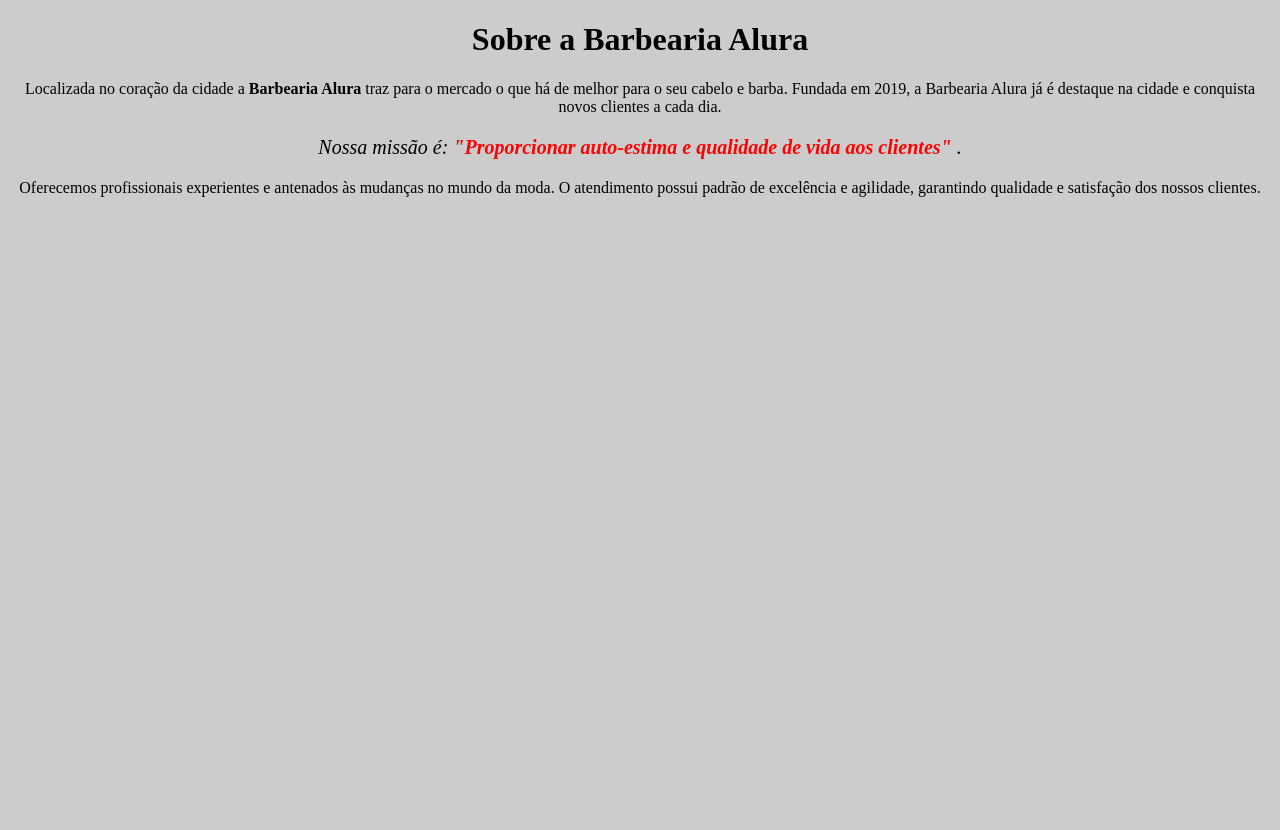
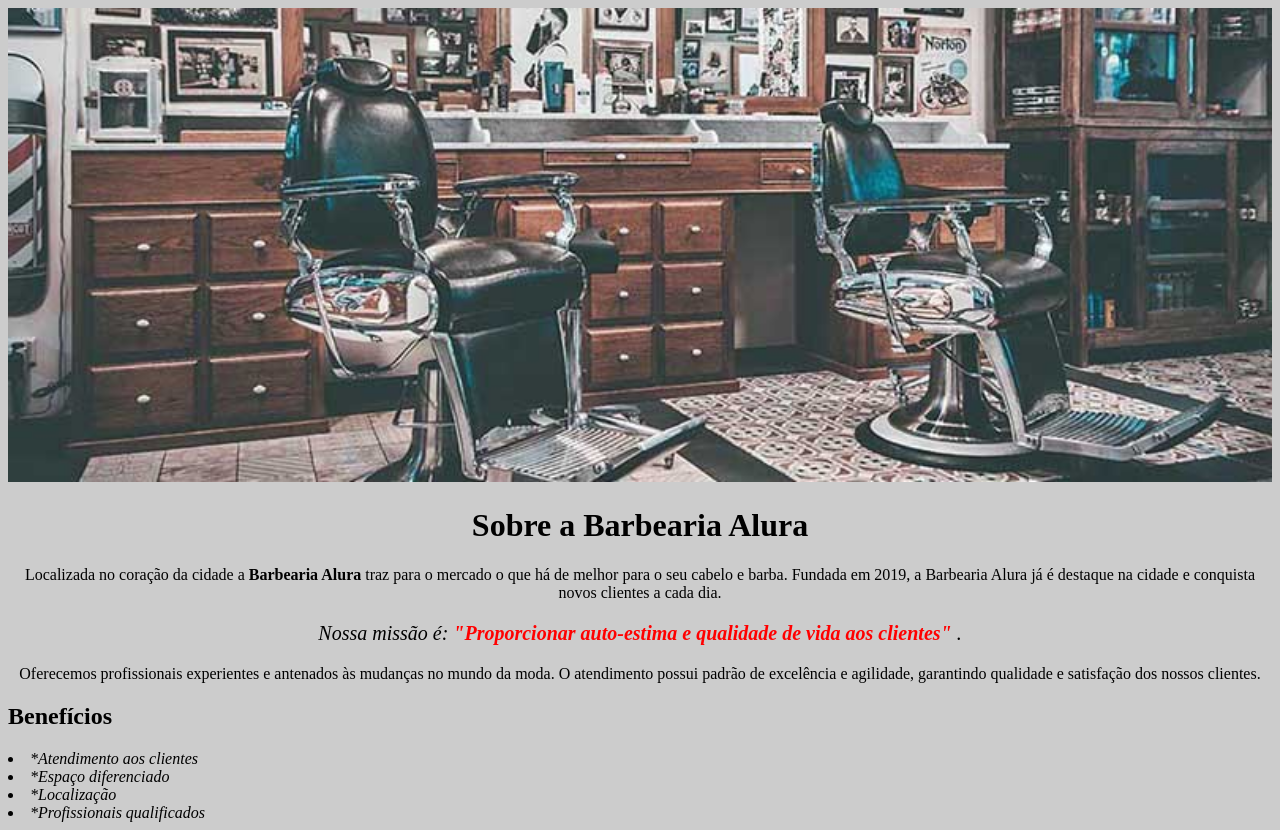
Before and after one commit to moreiragostoso/projeto-barbearia, a plain HTML site: page index.html in a window 1280 px wide. Before the commit the page ends 800 px from the top, so only its background shows below. Drawn offline with Linux system fonts and the light colour scheme.

Commit message:
Add files via upload

```diff
--- a/index.html
+++ b/index.html
@@ -6,7 +6,11 @@
         <link rel="stylesheet" href="style.css">
     </head>
     <body>
-        <h1 style="text-align": center;>Sobre a Barbearia Alura</h1>
+
+        <img id= "banner" src="banner.jpg">
+
+
+        <h1>Sobre a Barbearia Alura</h1>
 
         <p>Localizada no coração da cidade a <strong>Barbearia Alura</strong> traz para o mercado o que há de melhor para o seu cabelo e barba.
         Fundada em 2019, a Barbearia Alura já é destaque na cidade e conquista novos clientes a cada dia.</p>
@@ -16,5 +20,15 @@
 
         <p>Oferecemos profissionais experientes e antenados às mudanças no mundo da moda.
         O atendimento possui padrão de excelência e agilidade, garantindo qualidade e satisfação dos nossos clientes.</p>
+
+        <h2>Benefícios</h2>
+
+        <u1>
+             <li class="itens">*Atendimento aos clientes</li>
+             <li class="itens">*Espaço diferenciado</li>
+             <li class="itens">*Localização</li>
+             <li class="itens">*Profissionais qualificados</li>
+        </u1>
+
     </body>
 </html>
--- a/style.css
+++ b/style.css
@@ -1,5 +1,8 @@
 body {
      background: #CCCCCC;
+}
+ #banner {
+    width: 100%;
 }
 h1{
     text-align: center;
@@ -15,3 +18,6 @@ p {
 em strong {
     color: #FF0000;
 }
+.itens {
+    font-style: italic;
+}
```
Also changed, not shown: banner.jpg (added).
